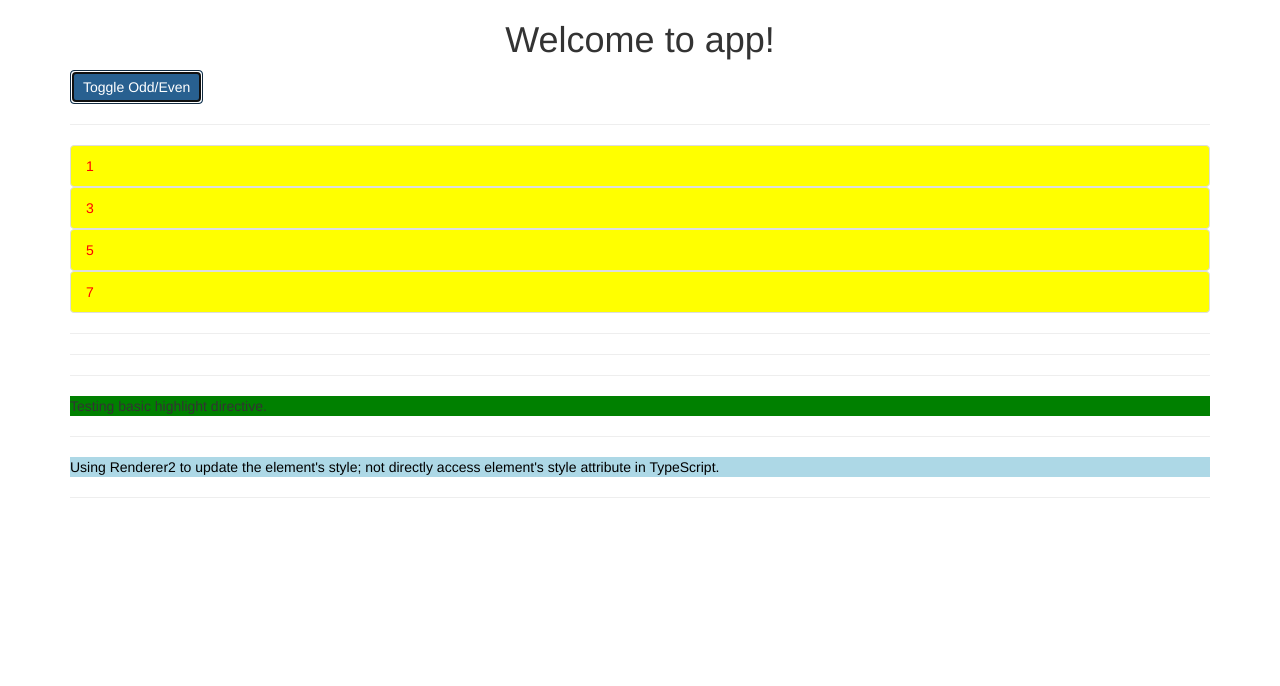
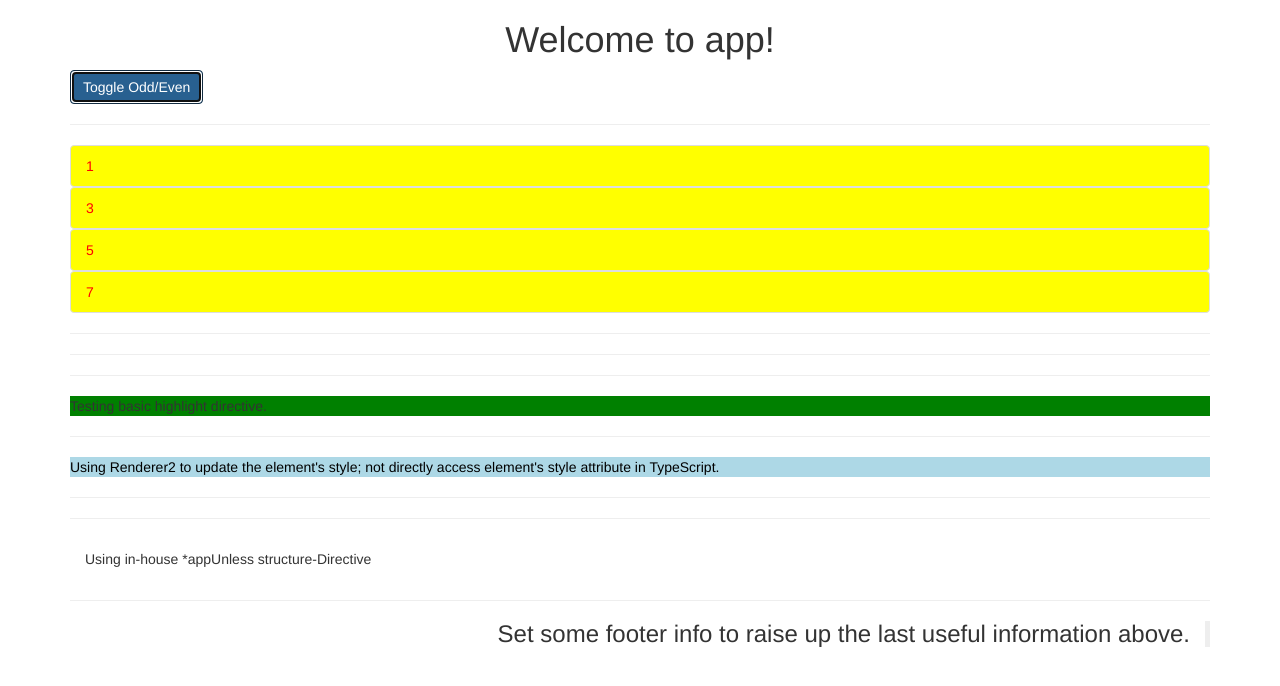
Before and after one commit to jwang1/angular5_directive_practice, an Angular app: page / in a window 1280 px wide. Both pictures are taken after a click on the button "Toggle Odd/Even". Shown: the top 686 px of the page. Built offline with nearby package versions, Linux system fonts and the light colour scheme.

Commit message:
@HostBinding on "attributes" for the element which uses this directive
very neat implementation

```diff
--- a/src/app/app.component.html
+++ b/src/app/app.component.html
@@ -59,4 +59,21 @@
 
   <hr>
 
+  <!-- using ng-template, where * is not needed -->
+  <ng-template [appUnless]="isOdd">
+    <div class="h3 blockquote">check own structure-directive UnlessDirective</div>
+  </ng-template>
+
+  <hr>
+
+
+  <!-- using on element, requires * -->
+  <div *appUnless="!isOdd" class="panel-heading" [ngStyle]="{color: red}">
+    Using in-house *appUnless structure-Directive
+  </div>
+
+  <hr>
+
+  <p class="has-success h3 blockquote-reverse">Set some footer info to raise up the last useful information above.</p>
+
 </div>
--- a/src/app/app.module.ts
+++ b/src/app/app.module.ts
@@ -5,13 +5,15 @@ import { NgModule } from '@angular/core';
 import { AppComponent } from './app.component';
 import {BasicHighlightDirective} from './shared/basic-highlight.directive';
 import {BetterHighlightDirective} from './shared/better-highlight.directive';
+import { UnlessDirective } from './shared/unless.directive';
 
 
 @NgModule({
   declarations: [
     AppComponent,
     BasicHighlightDirective,
-    BetterHighlightDirective
+    BetterHighlightDirective,
+    UnlessDirective
   ],
   imports: [
     BrowserModule
--- /dev/null
+++ b/src/app/shared/unless.directive.ts
@@ -0,0 +1,20 @@
+import {Directive, Input, TemplateRef, ViewContainerRef} from '@angular/core';
+
+@Directive({
+  selector: '[appUnless]'
+})
+export class UnlessDirective {
+  @Input() set appUnless(condition: boolean) {
+    if (!condition) {
+      // add the template
+      this.vcRef.createEmbeddedView(this.tempRef);
+    } else {
+      // clear the template
+      this.vcRef.clear();
+    }
+  }
+
+  // TemplateRef<any> tells WHAT,  and ViewContainerRef tells about WHERE
+  constructor(private tempRef: TemplateRef<any>, private vcRef: ViewContainerRef) {
+  }
+}
```
